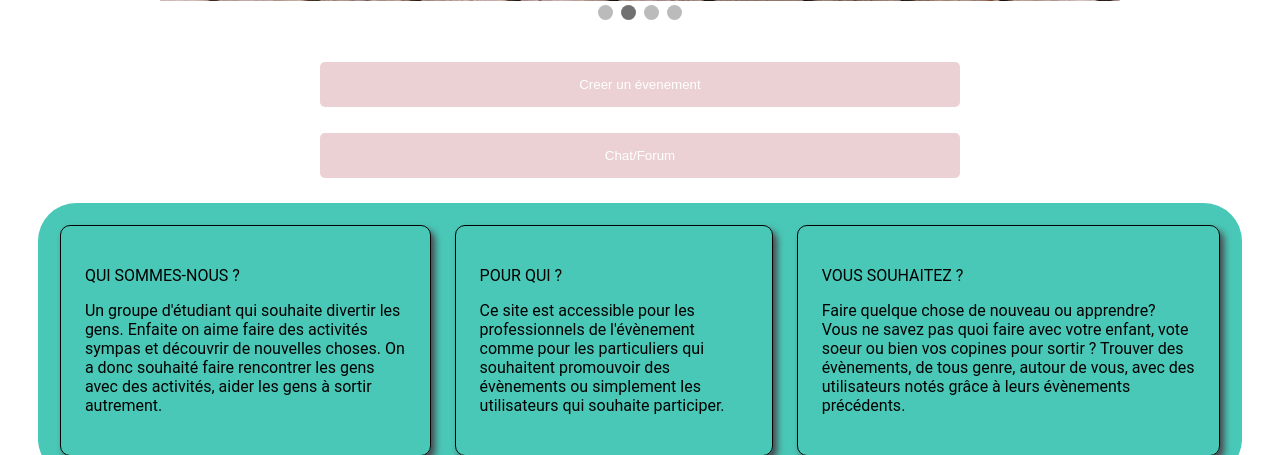
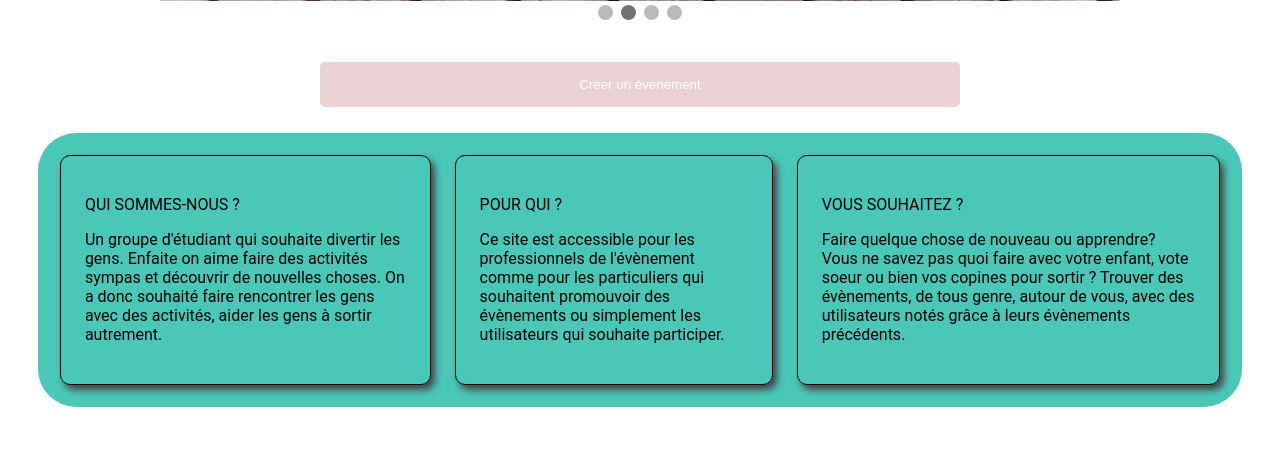
Before and after one commit to SarahHayat/Labday, a PHP site: page /index.php in a window 1280 px wide. Shown: the part 829-1284 px from the top of the page. Run offline with PHP 8.4, Linux system fonts and the light colour scheme; a user stored in the database is signed in; data comes from the database, SQL or seed files in the repository.

Commit message:
remove forum button

```diff
--- a/controllers/bdd.php
+++ b/controllers/bdd.php
@@ -5,7 +5,7 @@
  */
 try
 {
-    $bdd = new PDO('mysql:host=localhost;dbname=ShareEventTogether', 'root', 'root', array(PDO::ATTR_ERRMODE => PDO::ERRMODE_EXCEPTION));
+    $bdd = new PDO('mysql:host=localhost;dbname=ShareEventTogether', 'root', '', array(PDO::ATTR_ERRMODE => PDO::ERRMODE_EXCEPTION));
     // echo "connexion réussi <br/> ";
 }
 catch (Exception $e) {
--- a/php/index.php
+++ b/php/index.php
@@ -73,9 +73,7 @@ if (isset($_SESSION['username'])) {
         <form action="createEvent.php">
             <input type="submit" value="Creer un évenement"/>
         </form>
-        <form action="minichat.php">
-            <input type="submit" value="Chat/Forum">
-        </form>
+
     </div>
     <?php
 }
```
